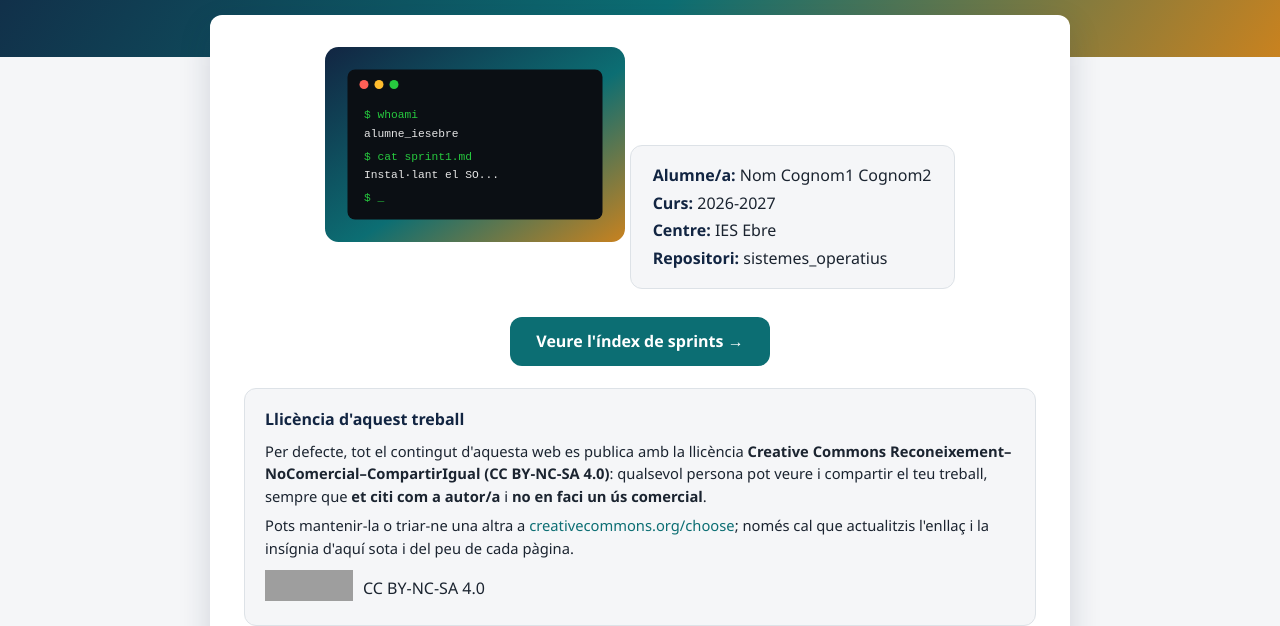
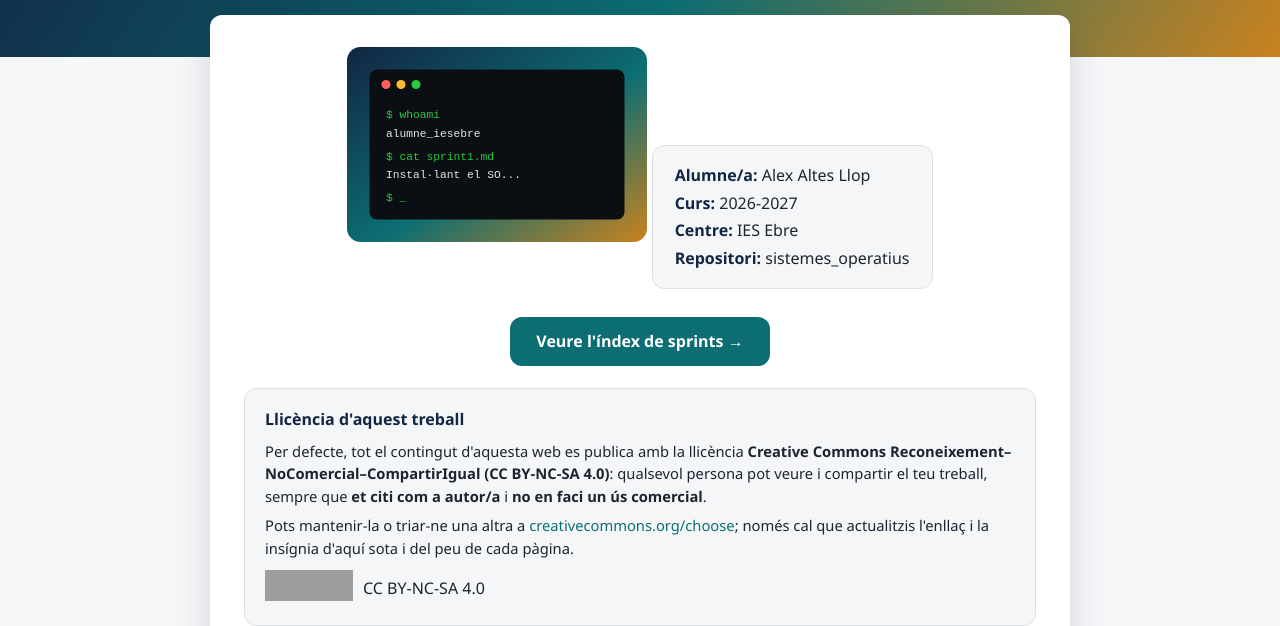
Before and after one commit to alexaltesllop/sistemes_operatius, a plain HTML site: page index.html in a window 1280 px wide. Shown: the part 174-800 px from the top of the page. Drawn offline with Linux system fonts and the light colour scheme; grey boxes are pictures that could not be loaded.

Commit message:
Update index.html

```diff
--- a/index.html
+++ b/index.html
@@ -26,7 +26,7 @@
     <img src="img/portada.svg" alt="Il·lustració d'un terminal de sistema operatiu" class="imatge-portada">
 
     <div class="fitxa-alumne">
-      <p><strong>Alumne/a:</strong> Nom Cognom1 Cognom2</p>
+      <p><strong>Alumne/a:</strong> Alex Altes Llop</p>
       <p><strong>Curs:</strong> 2026-2027</p>
       <p><strong>Centre:</strong> IES Ebre</p>
       <p><strong>Repositori:</strong> sistemes_operatius</p>
```
